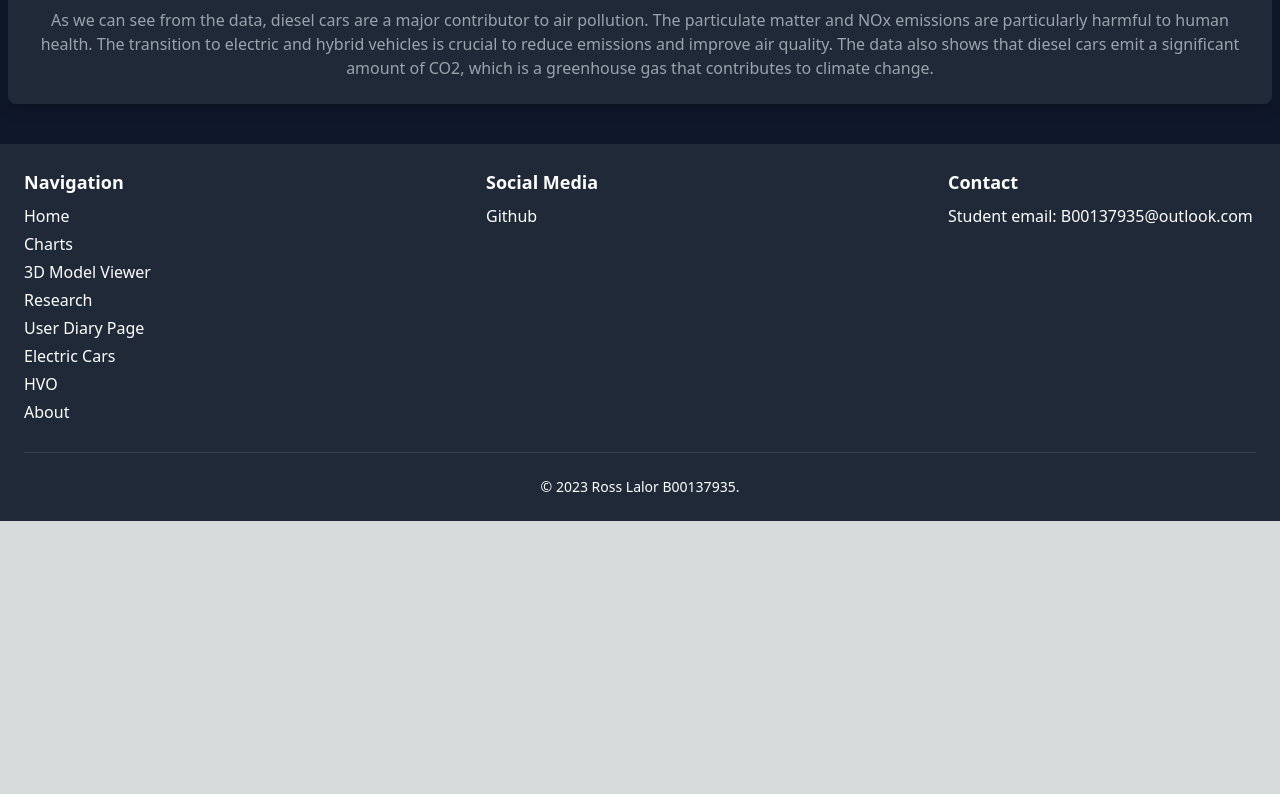
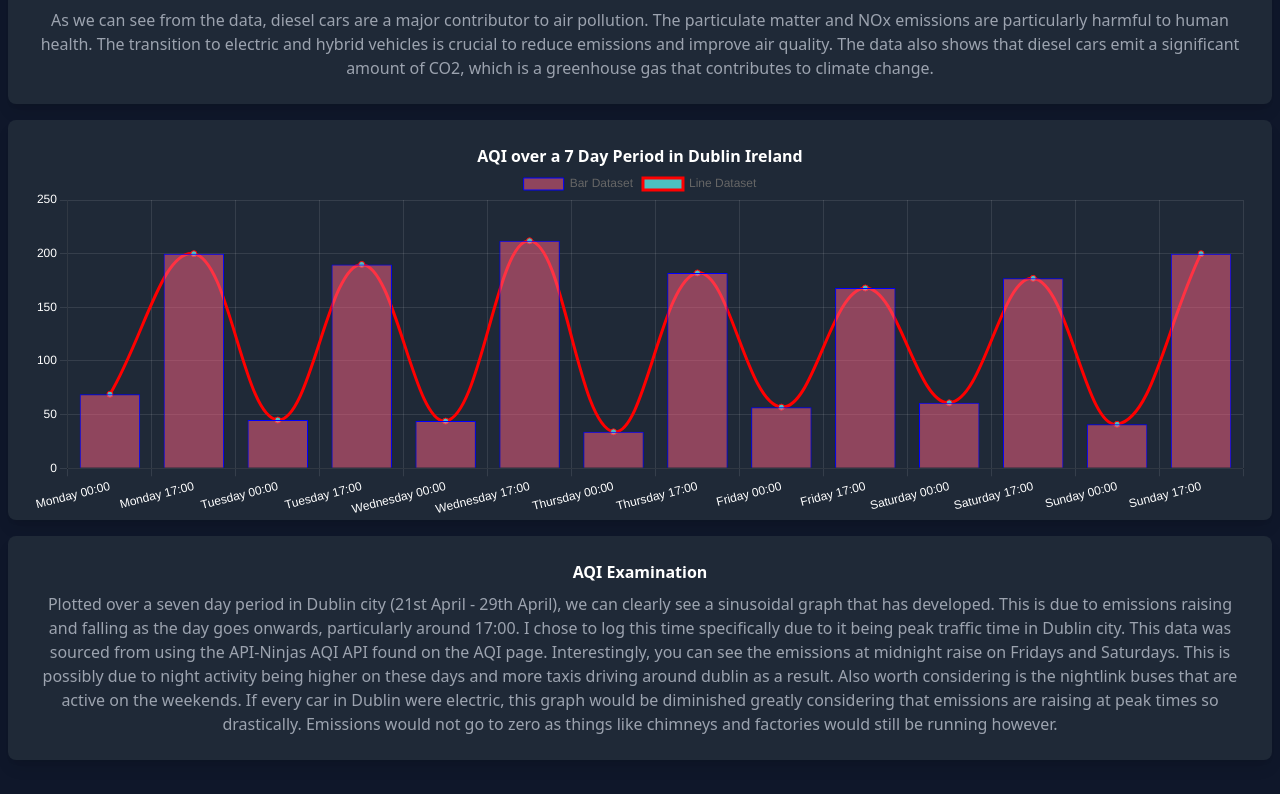
Before and after one commit to RossLalor/Final-Project, a Next.js app in the folder final_project/: page /Research in a window 1280 px wide. Shown: the part 1206-2000 px from the top of the page. Before the commit the page ends 1727 px from the top, so only its background shows below. Built offline with nearby package versions, Linux system fonts and the light colour scheme; no server answers.

Commit message:
Updated Research with more research
Added some AQI analytics to the page to show how going Electric would indeed reduce emissions in the air.

```diff
--- a/final_project/app/Research/page.tsx
+++ b/final_project/app/Research/page.tsx
@@ -1,7 +1,7 @@
 "use client";
 import React, { useState } from "react";
-import { Doughnut } from "react-chartjs-2";
-import Chart, { ArcElement, Tooltip, Legend } from "chart.js/auto";
+import { Doughnut, Bar } from "react-chartjs-2";
+import Chart, { ArcElement, Tooltip, Legend, ChartData } from "chart.js/auto";
 
 export default function AirQualityPage() {
   const data = {
@@ -75,6 +75,43 @@ export default function AirQualityPage() {
       },
     ],
   };
+  const AQIData: ChartData<"bar" | "line", number[], string> = {
+    labels: [
+      "Monday 00:00",
+      "Monday 17:00",
+      "Tuesday 00:00",
+      "Tuesday 17:00",
+      "Wednesday 00:00",
+      "Wednesday 17:00",
+      "Thursday 00:00",
+      "Thursday 17:00",
+      "Friday 00:00",
+      "Friday 17:00",
+      "Saturday 00:00",
+      "Saturday 17:00",
+      "Sunday 00:00",
+      "Sunday 17:00",
+    ],
+    datasets: [
+      {
+        type: "bar",
+        label: "Bar Dataset",
+        data: [69, 200, 45, 190, 44, 212, 34, 182, 57, 168, 61, 177, 41, 200],
+        backgroundColor: ["rgba(255, 99, 132, 0.5)"],
+        borderColor: ["rgb(0,0,255)"],
+        borderWidth: 1,
+      },
+      {
+        type: "line",
+        label: "Line Dataset",
+        data: [69, 200, 45, 190, 44, 212, 34, 182, 57, 168, 61, 177, 41, 200],
+        borderColor: "rgb(255,0,0)",
+        backgroundColor: "rgba(75, 192, 192)",
+        tension: 0.4,
+      },
+    ],
+  };
+
   const [showCo2, setShowCo2] = useState(false);
 
   Chart.register(ArcElement, Tooltip, Legend);
@@ -162,6 +199,58 @@ export default function AirQualityPage() {
             change.
           </p>
         </div>
+        <div className="bg-gray-800 p-6 h-[50vh] rounded-lg shadow-lg mt-4">
+          <div className="font-semibold text-center">
+            AQI over a 7 Day Period in Dublin Ireland
+          </div>
+          <Bar
+            data={AQIData as ChartData<"bar", number[], string>}
+            options={{
+              responsive: true,
+              maintainAspectRatio: false,
+              scales: {
+                x: {
+                  ticks: {
+                    color: "white",
+                  },
+                  grid: {
+                    color: "rgba(255, 255, 255, 0.1)", //adjusts grid line colors
+                  },
+                },
+                y: {
+                  ticks: {
+                    color: "white",
+                  },
+                  grid: {
+                    color: "rgba(255, 255, 255, 0.1)", //adjusts grid line colors
+                  },
+                },
+              },
+            }}
+          />
+        </div>
+        <div className="bg-gray-800 p-6 rounded-lg shadow-lg mt-4">
+          <div className="font-semibold cursor-pointer text-center">
+            AQI Examination
+          </div>
+          <p className="text-gray-400 mt-2 text-center">
+            Plotted over a seven day period in Dublin city (21st April - 29th
+            April), we can clearly see a sinusoidal graph that has developed.
+            This is due to emissions raising and falling as the day goes
+            onwards, particularly around 17:00. I chose to log this time
+            specifically due to it being peak traffic time in Dublin city. This
+            data was sourced from using the API-Ninjas AQI API found on the AQI
+            page. Interestingly, you can see the emissions at midnight raise on
+            Fridays and Saturdays. This is possibly due to night activity being
+            higher on these days and more taxis driving around dublin as a
+            result. Also worth considering is the nightlink buses that are
+            active on the weekends. If every car in Dublin were electric, this
+            graph would be diminished greatly considering that emissions are
+            raising at peak times so drastically. Emissions would not go to zero
+            as things like chimneys and factories would still be running
+            however.
+          </p>
+        </div>
       </div>
     </main>
   );
```
